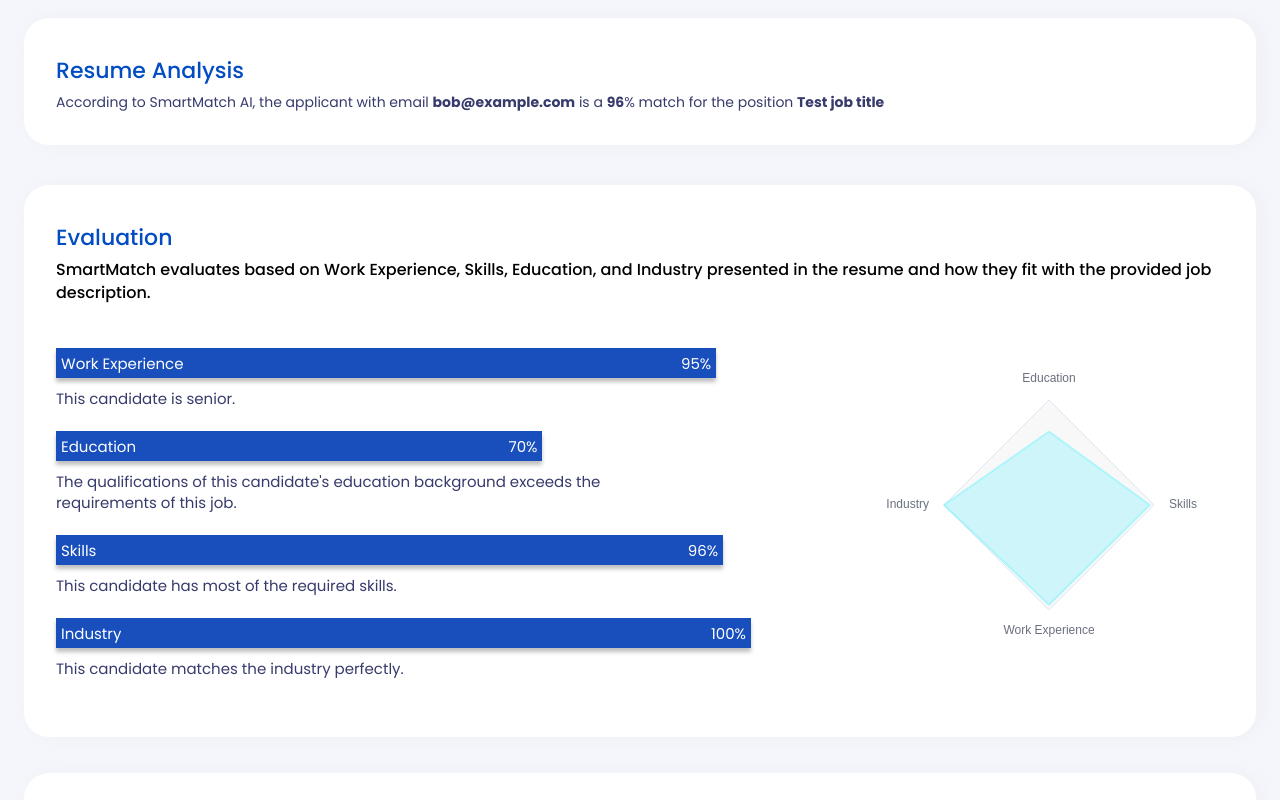
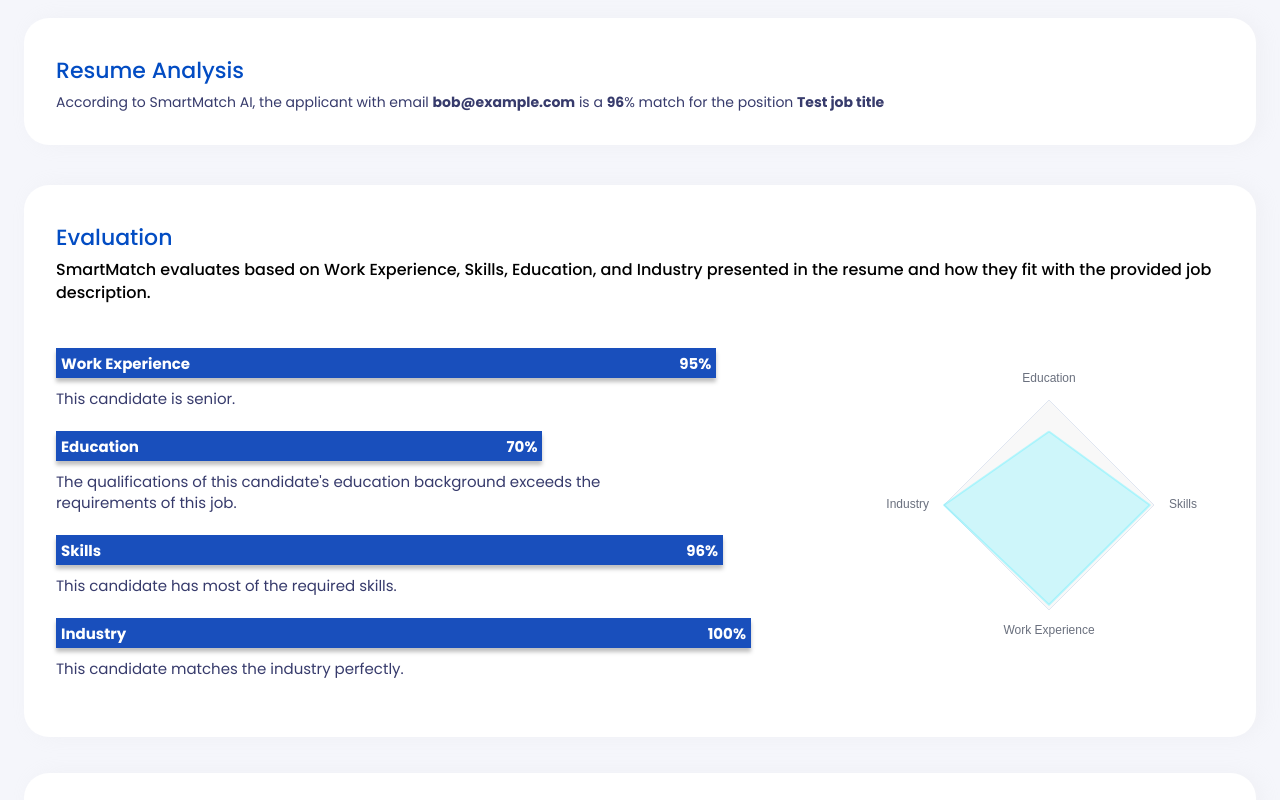
Before and after one commit to takeramagan/Smart-Match, a Next.js app: page /businessReport in a window 1280 px wide. Shown: the top 800 px of the page. Built offline with nearby package versions, Linux system fonts and the light colour scheme.

Commit message:
business report font change with bold

```diff
--- a/src/features/businessReport/BusinessMarketCompetitivenessSection.js
+++ b/src/features/businessReport/BusinessMarketCompetitivenessSection.js
@@ -115,7 +115,10 @@
 
     const PercentageLabels = () => {
         return (
-            <Box style={{width: '70%', fontSize: 15}}>
+            <Box style={{
+                width: '70%', fontSize: 15,
+                fontWeight: 'bold'
+            }}>
                 <br/>
                 <br/>
                 <BarElement percentage={work_experience.marking} text={t('b_radarchart.workExperience')}/>
@@ -123,7 +126,8 @@
                     color: '#373b6c',
                     maxWidth: 588,
                     marginTop: 10,
-                    display: 'flex'
+                    display: 'flex',
+                    fontWeight: 'normal'
                 }}>{experience_improve}</Box>
 
                 <br/>
@@ -132,7 +136,8 @@
                     color: '#373b6c',
                     maxWidth: 588,
                     marginTop: 10,
-                    display: 'flex'
+                    display: 'flex',
+                    fontWeight: 'normal'
                 }}>{education_improve}</Box>
                 <br/>
 
@@ -141,7 +146,8 @@
                     color: '#373b6c',
                     maxWidth: 588,
                     marginTop: 10,
-                    display: 'flex'
+                    display: 'flex',
+                    fontWeight: 'normal'
                 }}>{skills_improve}</Box>
 
 
@@ -151,7 +157,8 @@
                     color: '#373b6c',
                     maxWidth: 588,
                     marginTop: 10,
-                    display: 'flex'
+                    display: 'flex',
+                    fontWeight: 'normal'
                 }}>{industry_improve}</Box>
             </Box>);
     };
```
